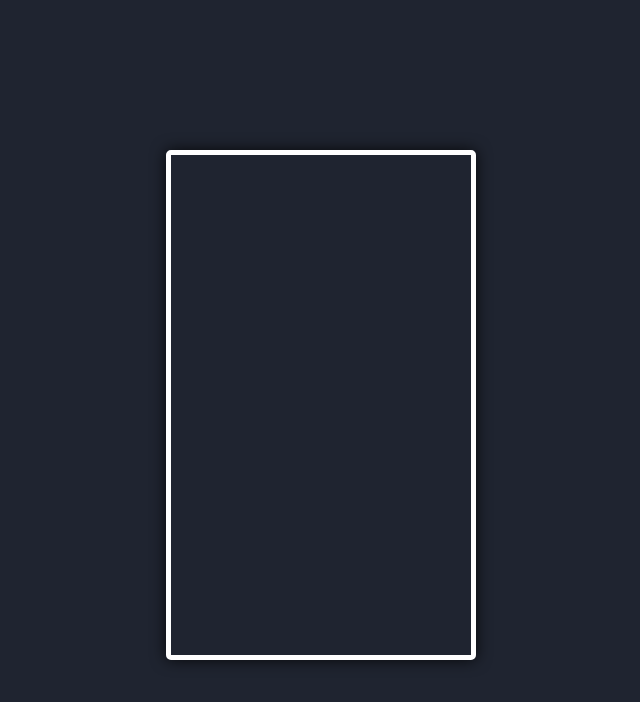
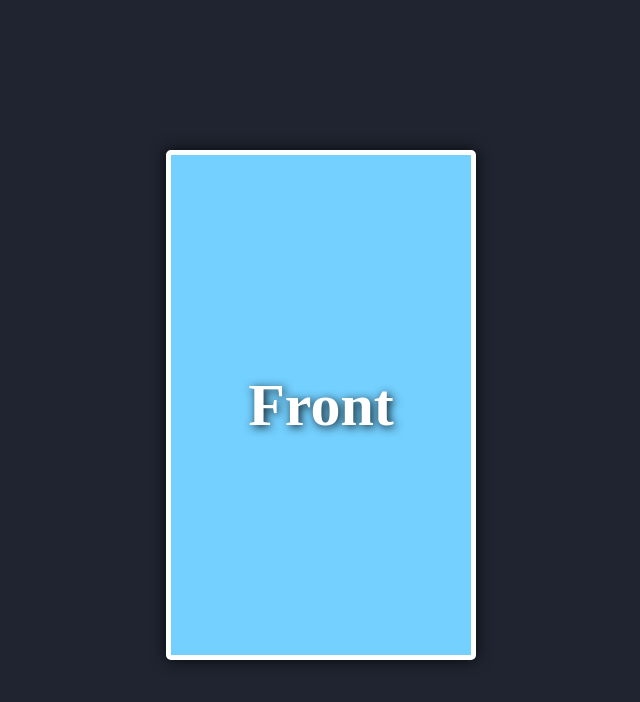
Before and after one commit to neecatt/TheMindFront, a React (Create React App) app: page / in a window 1280 px wide. Shown: the top 702 px of the page, without its empty margins (324-964 px from the left). Built offline with nearby package versions, Linux system fonts and the light colour scheme.

Commit message:
Add basic front and back side to the card component

```diff
--- a/src/components/card/card.css
+++ b/src/components/card/card.css
@@ -2,9 +2,42 @@
   /* Sizing */
   height: 100%;
   width: 100%;
+
+  /* Content Alignment */
+  position: relative;
 
   /* Styling */
   border-radius: 5px;
   border: 5px solid white;
   box-shadow: 0px 0px 15px rgba(0, 0, 0, 0.8);
 }
+
+.card-front,
+.card-back {
+  /* Sizing */
+  height: 100%;
+  width: 100%;
+
+  /* Alignment */
+  position: absolute;
+
+  /* Content Alignment */
+  display: flex;
+  justify-content: center;
+  align-items: center;
+
+  /* Content Styling */
+  font-family: Montserrat;
+  font-weight: 800;
+  font-size: 60px;
+  color: white;
+  text-shadow: 2px 2px 10px rgba(0, 0, 0, 0.9);
+}
+
+.card-front {
+  background-color: #73d0ff;
+}
+
+.card-back {
+  background-color: #ffad66;
+}
--- a/src/components/card/card.js
+++ b/src/components/card/card.js
@@ -1,11 +1,12 @@
-import './card.css';
+import "./card.css";
 
 function Card() {
-    return(
-        <div className='card'>
-
-        </div>
-    );
+  return (
+    <div className="card">
+      <div className="card-back">Back</div>
+      <div className="card-front">Front</div>
+    </div>
+  );
 }
 
 export default Card;
```
